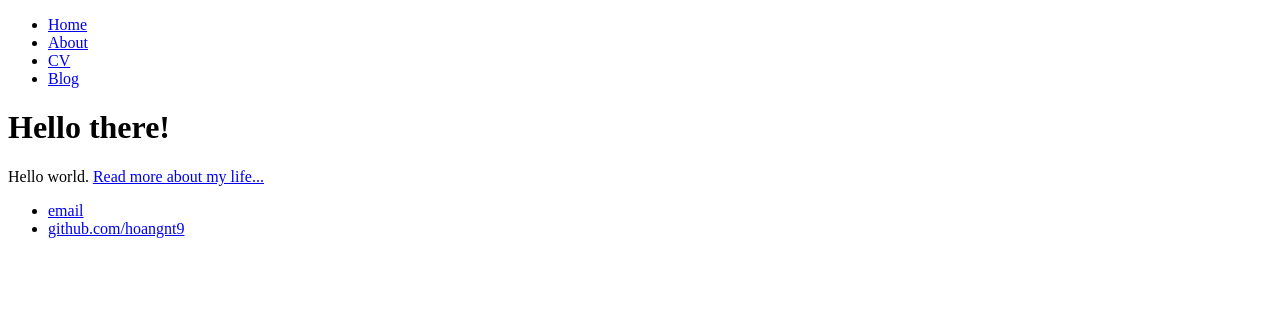
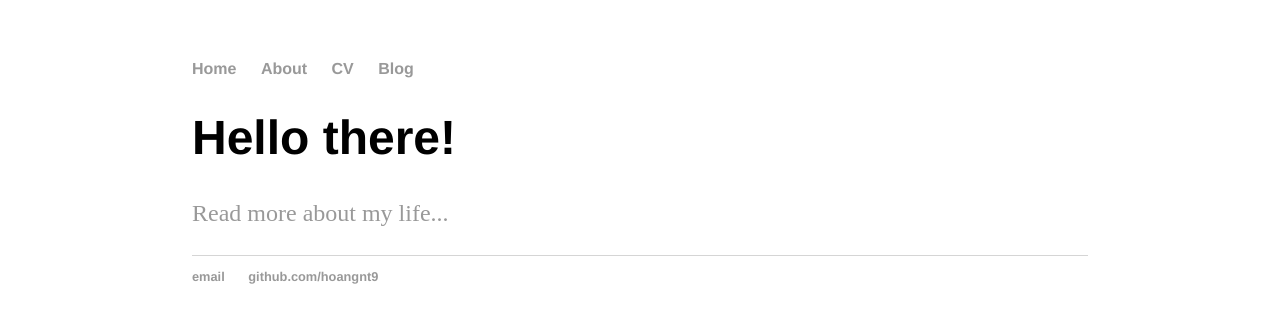
Before and after one commit to hoangnt9/hoangnguyen.github.io, a plain HTML site: page index.html in a window 1280 px wide. Drawn offline with Linux system fonts and the light colour scheme.

Commit message:
Update index.html

```diff
--- a/index.html
+++ b/index.html
@@ -1,7 +1,9 @@
 <!DOCTYPE html>
 <html>
 	<head>
-		<title>Hank Quinlan, Horrible Cop</title>
+		<title>Hoang Nguyen</title>
+		<!-- link to main stylesheet -->
+		<link rel="stylesheet" type="text/css" href="/css/main.css">
 	</head>
 	<body>
 		<nav>
@@ -15,12 +17,12 @@
 		<div class="container">
     		<div class="blurb">
         		<h1>Hello there!</h1>
-				<p>Hello world. <a href="/about">Read more about my life...</a></p>
+				<p><a href="/about">Read more about my life...</a></p>
     		</div><!-- /.blurb -->
 		</div><!-- /.container -->
 		<footer>
     		<ul>
-        		<li><a href="mailto:hoangblog@gmail.com">email</a></li>
+        		<li><a href="mailto:hoangnguyen_blog@gmail.com">email</a></li>
         		<li><a href="https://github.com/hoangnt9">github.com/hoangnt9</a></li>
 			</ul>
 		</footer>
```
